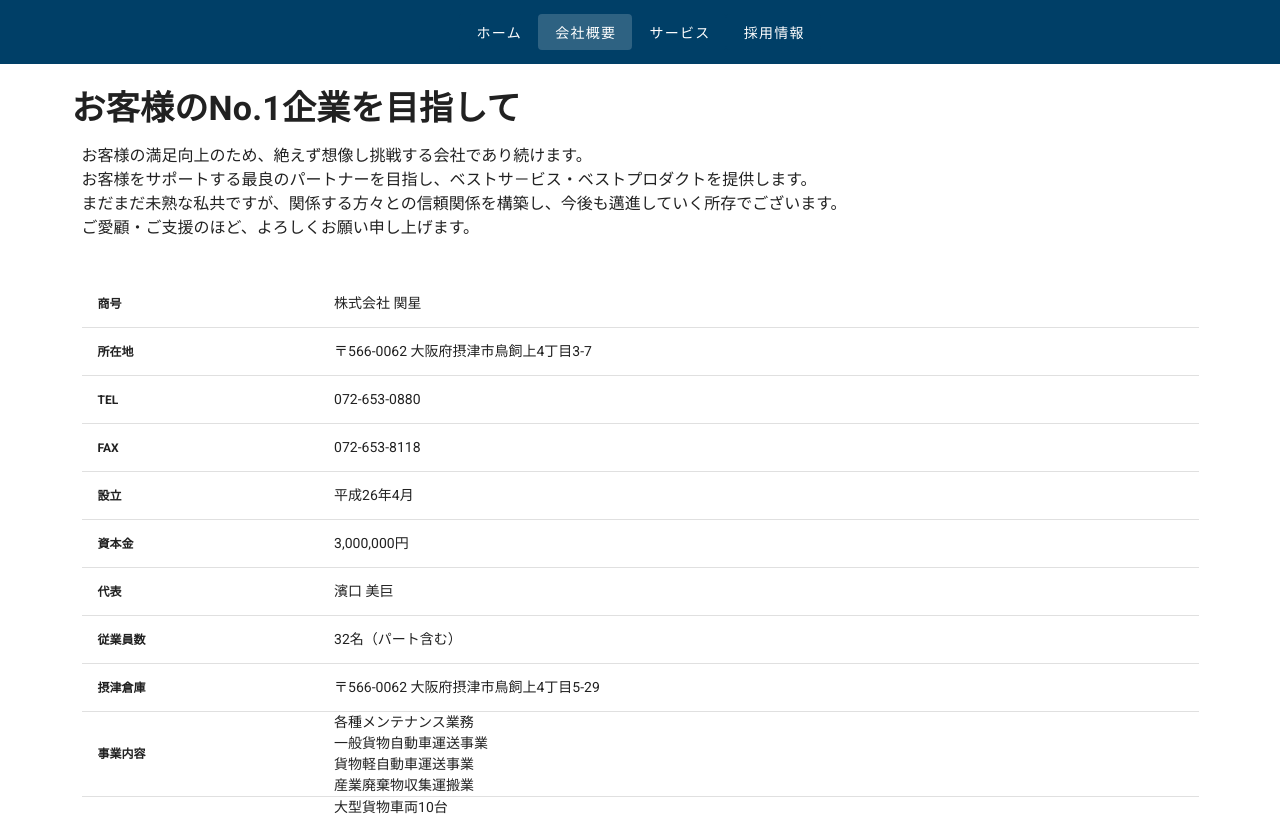
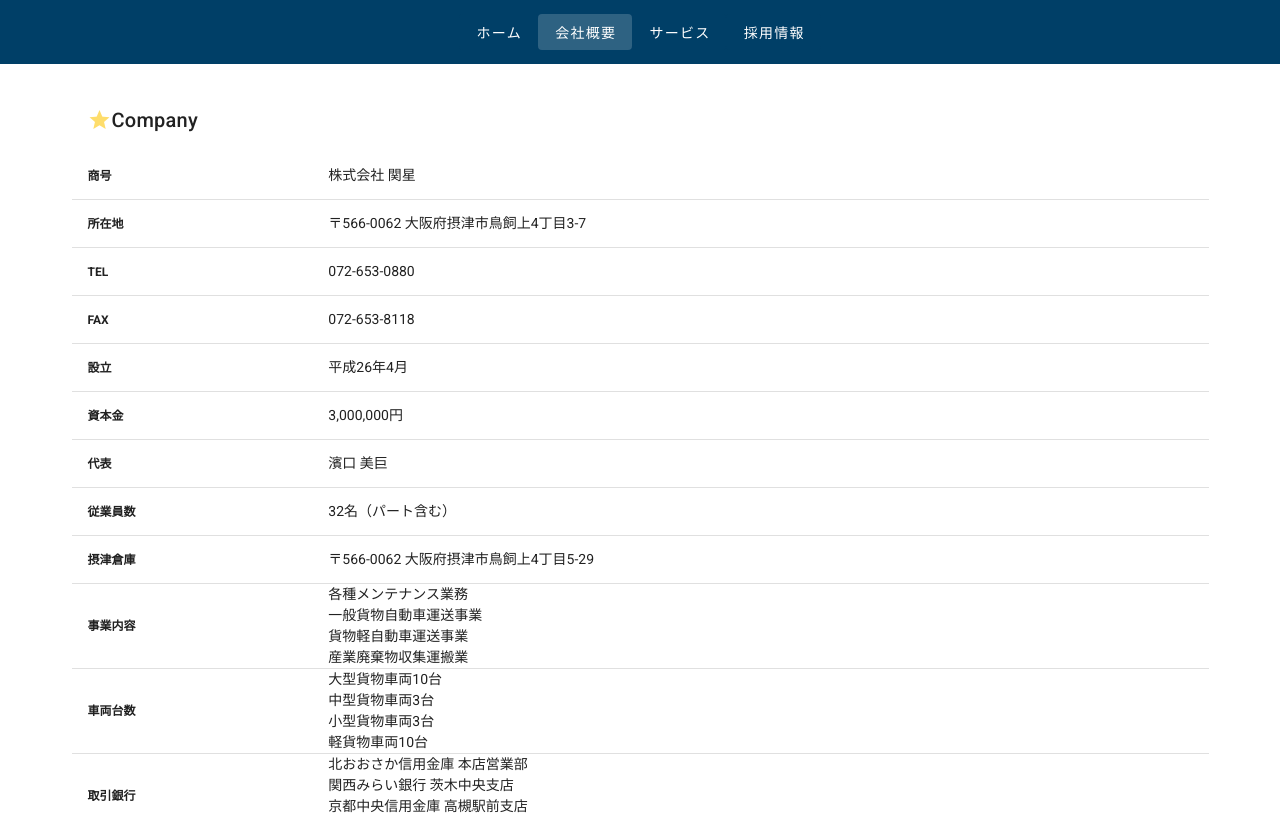
Before and after one commit to ayahamaguri/kansei_hp, a Nuxt app: page /company in a window 1280 px wide. Shown: the top 816 px of the page. Built offline with nearby package versions, Linux system fonts and the light colour scheme.

Commit message:
feat:メッセージべた書きをカードに変更

```diff
--- a/pages/company.vue
+++ b/pages/company.vue
@@ -1,9 +1,12 @@
 <template>
   <v-container>
-    <h1 class="text-h4 font-weight-bold">お客様のNo.1企業を目指して</h1>
-    <div class="py-2" />
-    <!-- 左右に10pxの余白を持つ親要素 -->
-    <div style="margin: 0 10px">
+    <!-- <h1 class="text-h4 font-weight-bold">お客様のNo.1企業を目指して</h1> -->
+    <!-- <div class="py-2" /> -->
+    <v-card flat>
+      <v-card-title
+        ><v-icon color="#fedd6b">mdi-star</v-icon>Company</v-card-title
+      >
+      <!-- <div style="margin: 0 40px">
       <div>
         お客様の満足向上のため、絶えず想像し挑戦する会社であり続けます。
       </div>
@@ -14,7 +17,9 @@
         まだまだ未熟な私共ですが、関係する方々との信頼関係を構築し、今後も邁進していく所存でございます。
       </div>
       <div>ご愛顧・ご支援のほど、よろしくお願い申し上げます。</div>
-      <div class="py-5" />
+      </div> -->
+      <!-- <div class="py-5" /> -->
+    </v-card>
 
       <v-simple-table style="white-space: pre-wrap">
         <tbody>
--- a/pages/recruit.vue
+++ b/pages/recruit.vue
@@ -2,8 +2,11 @@
   <v-container>
     <h1 class="text-h4 font-weight-bold">Recruitment</h1>
     <div class="py-2" />
-    <!-- 左右に10pxの余白を持つ親要素 -->
-    <div style="margin: 0 10px">
+    <v-card flat>
+      <v-card-title
+        ><v-icon color="#fedd6b">mdi-star</v-icon>Message</v-card-title
+      >
+      <div style="margin: 0 40px">
       <div>
         少子高齢化社会が確実に到来し、近未来における労働力人口問題は、今後ますます深刻化していきそうです。
       </div>
@@ -16,6 +19,8 @@
       <div>
         弊社は、生き生きと働き喜びを感じる人とのコミュニケーションを大切にしていきたいと願っております。
       </div>
+      </div>
+    </v-card>
       <div class="py-5" />
 
       <v-simple-table style="white-space: pre-wrap">
```
